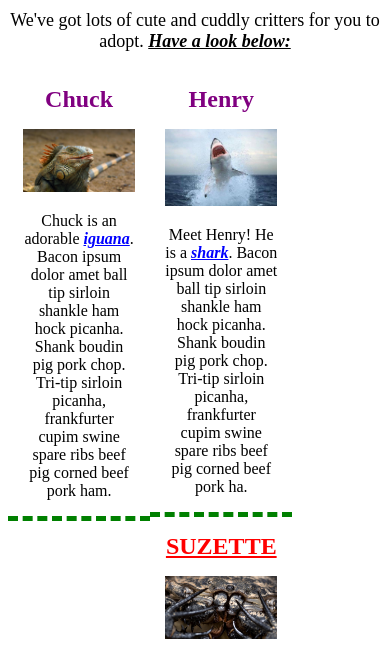
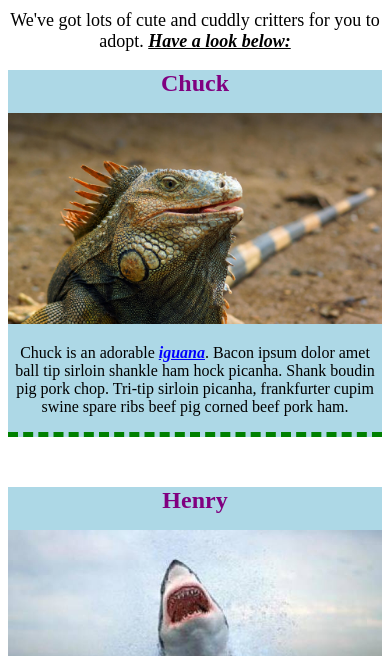
Before and after one commit to BenParisot/animal-shelter, a plain HTML site: page index.html in a window 390 px wide. Shown: the part 122-778 px from the top of the page. Drawn offline with Linux system fonts and the light colour scheme.

Commit message:
Add breakpoints to CSS to stack columns, apply bottom margin, and change background color on smaller screens.

```diff
--- a/css/styles.css
+++ b/css/styles.css
@@ -21,9 +21,6 @@ em {
 }
 
 .column {
-  float: left;
-  width: 30%;
-  padding: 0px 15px 0px 15px;
   border-bottom: 5px green dashed;
 }
 
@@ -47,3 +44,23 @@ em {
   font-style: normal;
   text-transform: uppercase;
 }
+
+@media screen and (min-width:1200px) {
+  .column {
+    float: left;
+    width: 30%;
+    padding: 0px 15px 0px 15px;
+  }
+}
+
+@media screen and (max-width:1200px) {
+  .column {
+    margin-bottom: 50px;
+  }
+}
+
+@media screen and (max-width:900px) {
+  .column {
+    background-color: lightblue;
+  }
+}
```
